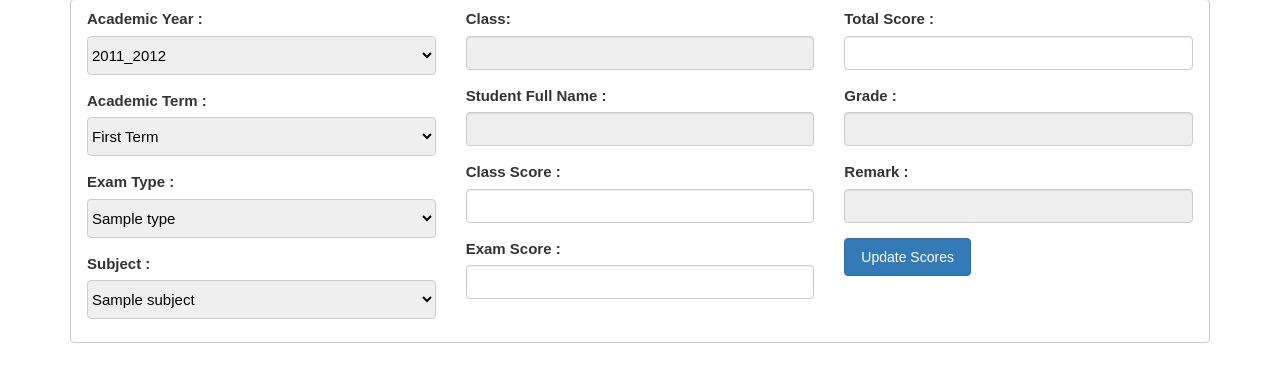
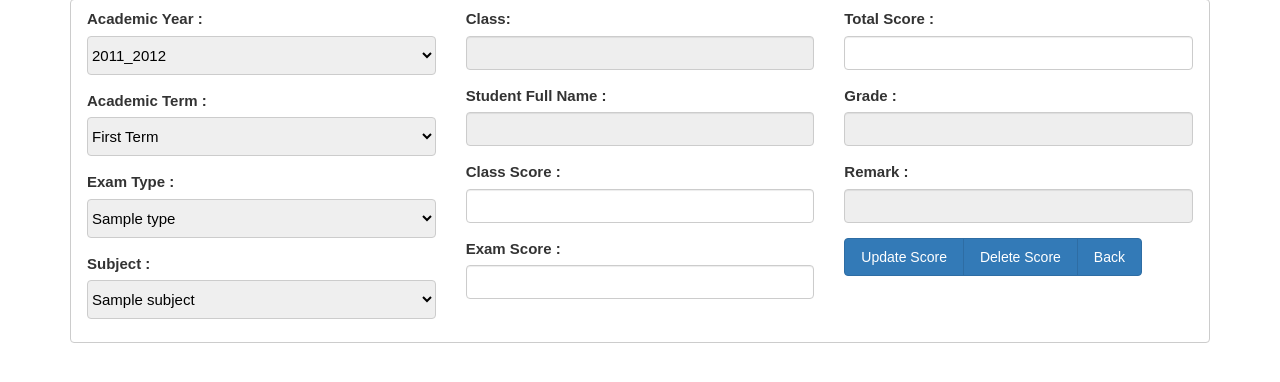
Before and after one commit to nanaakuffu/dia, a PHP site: page /add_scores.php in a window 1280 px wide. Shown: the part 120-502 px from the top of the page. Run offline with PHP 8.4, Linux system fonts and the light colour scheme; the visitor is signed in with stand-in values (Sample User, id 1); tables that the repository leaves empty or names only in its code hold one stand-in row (values such as "Sample post").

Commit message:
Adding Delete button to student_score_page.php

```diff
--- a/add_scores.php
+++ b/add_scores.php
@@ -6,7 +6,7 @@
   require_once "public_vars.php";
   require_once "public_functions.php";
 
-  if(!isset($_POST['add_score'])) {
+  if (!isset($_POST['add_score'])) {
     include_once "student_score_page.php";
     exit();
   } else {
@@ -130,32 +130,16 @@
           // Do some minor data additions: Add teachers signature
           $_POST['teacher_initials'] = $_SESSION['initials'];
 
-          /* Removes unwanted field names that came from the form */
-          $_POST = filter_array($_POST, $field_names_array);
-
           // Get class average
           $avg_fields = array('academic_year', 'academic_term', 'exam_type', 'exam_subject', 'class_name');
           $avg_criteria = filter_array($_POST, $avg_fields);
 
           // Actually save the date
-          if (isset($_SESSION['update_score'])) {
-            // Update the data
-            $save_data = $db->update_data($con, $_POST, "exams", "exam_id", $_POST['exam_id']);
+          switch ($_POST['add_score']) {
+            case 'Add Score':
+              /* Removes unwanted field names that came from the form */
+              $_POST = filter_array($_POST, $field_names_array);
 
-            // Update the average score for the new entered data
-            $avg = $db->get_average_score($con, "exams", $avg_criteria);
-            $average = (float)$avg[0]['avg_score'];
-            $avg_sql = "UPDATE exams SET average_score="."'"."$average"."' WHERE ";
-            foreach ($avg_criteria as $key => $value) {
-              $avg_sql .= $key." = "."'".$value."'"." AND ";
-            }
-            $avg_sql = substr($avg_sql, 0, strlen($avg_sql) - 4);
-            $result = mysqli_query($con, $avg_sql);
-
-            unset($_SESSION['update_score']);
-            unset($_SESSION['id']);
-            header("Location: teachers_view.php");
-          } else {
               $fields = array('academic_year', 'academic_term', 'exam_type', 'exam_subject', 'student_full_name', 'class_name');
               $criteria = filter_array($_POST, $fields);
               $data_checked = $db->data_exists($con, "exams", $fields, $criteria);
@@ -163,15 +147,9 @@
               if (!$data_checked) {
                   // Add new data
                   $save_data = $db->add_new($con, $_POST, "exams");
-                // Update average for new data added
-                $avg = $db->get_average_score($con, "exams", $avg_criteria);
-                $average = (float)$avg[0]['avg_score'];
-                $avg_sql = "UPDATE exams SET average_score="."'"."$average"."' WHERE ";
-                foreach ($avg_criteria as $key => $value) {
-                  $avg_sql .= $key." = "."'".$value."'"." AND ";
-                }
-                $avg_sql = substr($avg_sql, 0, strlen($avg_sql) - 4);
-                $result = mysqli_query($con, $avg_sql);
+
+                  // Update the average score for the new entered data
+                  $db->update_score($con, 'exams', avg_criteria);
 
                   // Save default valuess
                   $_SESSION['academic_year'] = $_POST['academic_year'];
@@ -185,6 +163,39 @@
                   // $_SESSION['id'] = $exam_id;
                   include_once "student_score_page.php";
               }
+              break;
+
+            case 'Update Score':
+              /* Removes unwanted field names that came from the form */
+              $_POST = filter_array($_POST, $field_names_array);
+
+              // Update the data
+              $save_data = $db->update_data($con, $_POST, "exams", "exam_id", $_POST['exam_id']);
+
+              // Update the average score for the new entered data
+              $db->update_score($con, 'exams', avg_criteria);
+
+              unset($_SESSION['update_score']);
+              unset($_SESSION['id']);
+              header("Location: teachers_view.php");
+              break;
+
+            default:
+              $delete_data = $db->delete_data($con, "exams", "exam_id", $_POST['exam_id']);
+              if ($delete_data) {
+                header("Location: teachers_view.php");
+              } else {
+                echo DELETE_ERROR;
+              }
+              // Update the average score for the new entered data
+              $db->update_score($con, 'exams', avg_criteria);
+              break;
+          }
+          // Actually save the date
+          if (isset($_SESSION['update_score'])) {
+
+          } else {
+
           }
 
          // Closing the database
--- a/db_functions.php
+++ b/db_functions.php
@@ -448,6 +448,18 @@
       }
     }
 
+    function update_average($connection, $table, $fields)
+    {
+      $avg = $db->get_average_score($connection, $table, $fields);
+      $average = (float)$avg[0]['avg_score'];
+      $avg_sql = "UPDATE $table SET average_score="."'"."$average"."' WHERE ";
+      foreach ($fields as $key => $value) {
+        $avg_sql .= $key." = "."'".$value."'"." AND ";
+      }
+      $avg_sql = substr($avg_sql, 0, strlen($avg_sql) - 4);
+      $result = mysqli_query($connection, $avg_sql);
+    }
+
     function exec_query($connection, $query)
     {
       $result = mysqli_query($connection, $query) or
--- a/student_score_page.php
+++ b/student_score_page.php
@@ -130,10 +130,20 @@
                   <input type='hidden' name='teacher_initials' value='{$initials}'>";
                   if (!isset($_SESSION['update_score'])) {
                     echo "<input class='btn btn-primary w3-round w3-padding-medium' type='submit' name='add_score'
-                          value='Add Scores'>";
+                          value='Add Score'>";
                   } else {
-                    echo "<input class='btn btn-primary w3-round w3-padding-medium' type='submit' name='add_score'
-                          value='Update Scores'>";
+                    if ($_SESSION['is_admin']) {
+                      echo "<div class='btn-group'>
+                              <input class='btn btn-primary w3-padding-medium' type='submit' name='add_score'
+                                  value='Update Score'>
+                              <input class='btn btn-primary w3-padding-medium' type='submit' name='add_score'
+                                  value='Delete Score'>
+                              <a class='btn btn-primary w3-padding-medium' href='teachers_view.php'>Back</a>
+                            </div>";
+                    } else {
+                      echo "<input class='btn btn-primary w3-round w3-padding-medium' type='submit' name='add_score'
+                            value='Update Score'>";
+                    }
                   }
     echo "      </div>
             </div>
--- a/teachers_view.php
+++ b/teachers_view.php
@@ -119,5 +119,6 @@
     echo "</div>
       </div>";
 
+    $db->close_connection($con);
     create_footer();
 ?>
```
Lines whose indentation alone changed are shown as unchanged.
